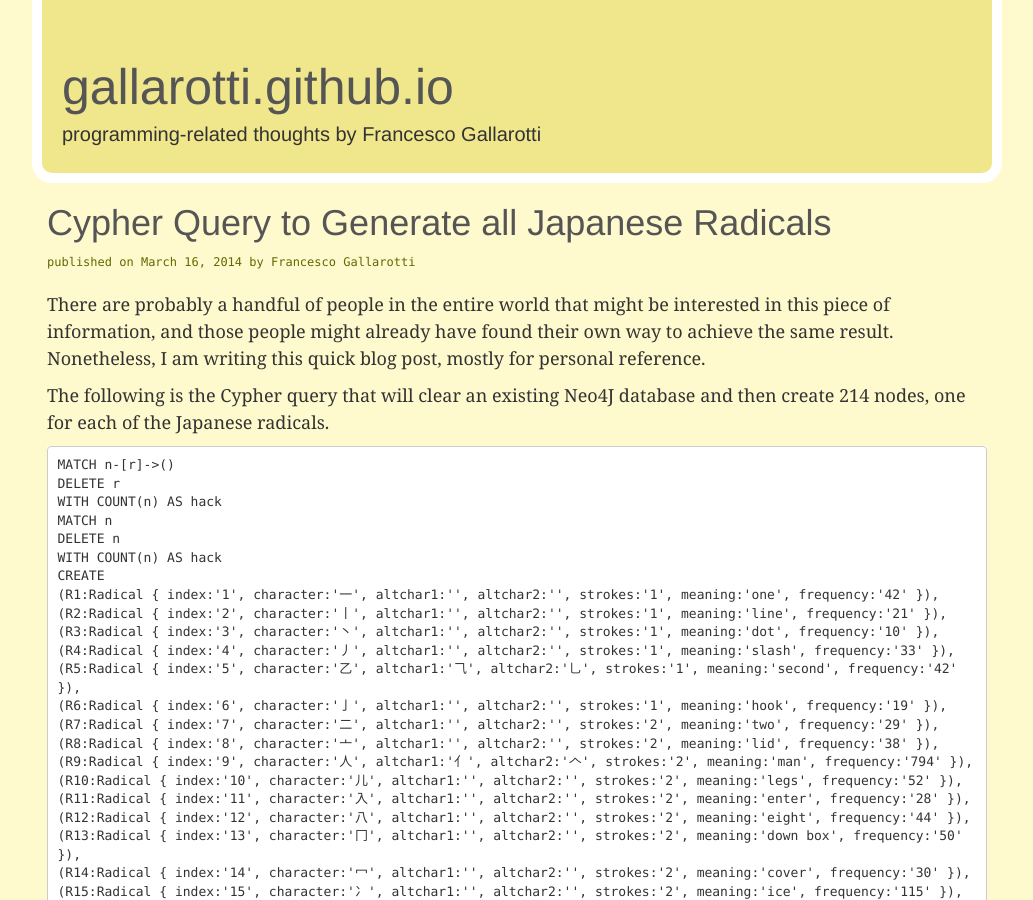
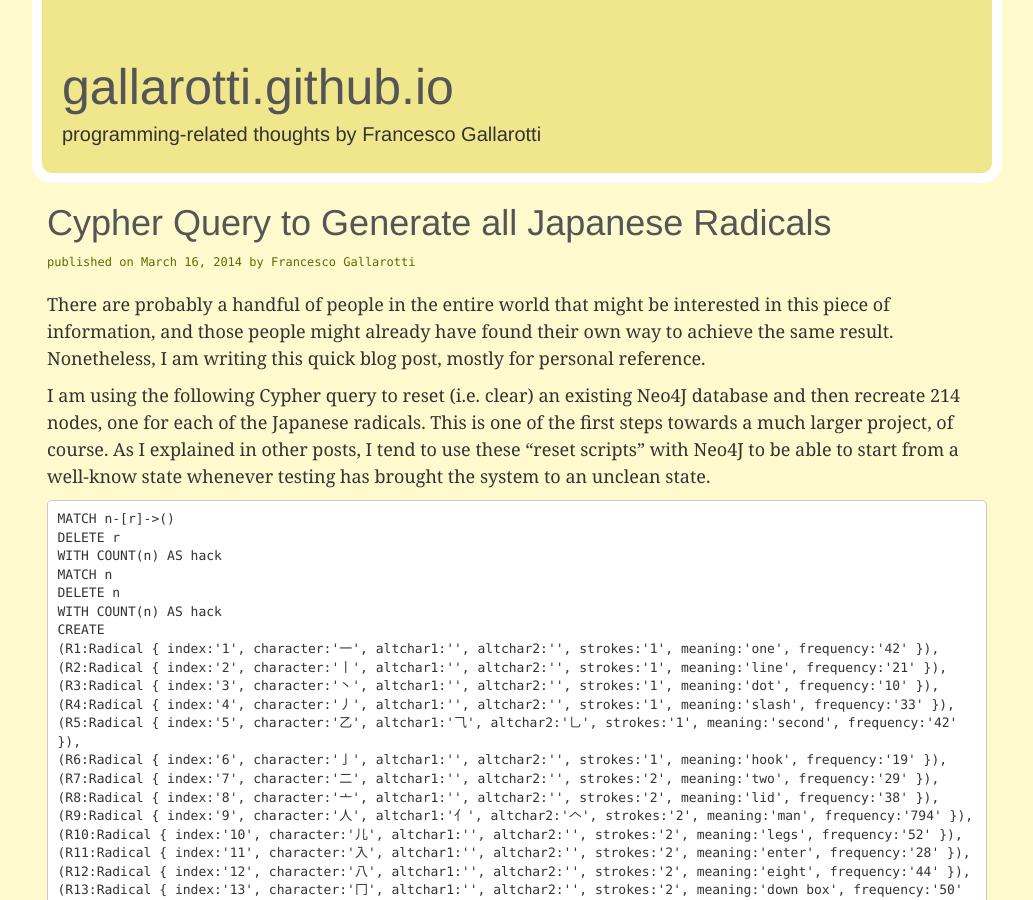
Before and after one commit to gallarotti/gallarotti.github.io, a Jekyll site: the page built from _posts/2014-03-16-cypher-query-to-generate-japanese-radicals.md, in a window 1280 px wide and 900 px high. Shown: the whole window, without its empty margins (123-1156 px from the left). Built offline with Jekyll 4.4.1, drawn with Linux system fonts in a browser that asks for light colours; nearby versions of some CDN libraries; Markdown is read by kramdown in place of the engine named in the settings; comment, search, counter and statistics services are not loaded.

Commit message:
updated blog post

````diff
--- a/_posts/2014-03-16-cypher-query-to-generate-japanese-radicals.md
+++ b/_posts/2014-03-16-cypher-query-to-generate-japanese-radicals.md
@@ -5,7 +5,9 @@
 ---
 There are probably a handful of people in the entire world that might be interested in this piece of information, and those people might already have found their own way to achieve the same result. Nonetheless, I am writing this quick blog post, mostly for personal reference.
 
-The following is the Cypher query that will clear an existing Neo4J database and then create 214 nodes, one for each of the Japanese radicals.
+I am using the following Cypher query to reset (i.e. clear) an existing Neo4J database and then recreate 214 nodes, one for each of the Japanese radicals. This is one of the first steps towards a much larger project, of course.
+As I explained in other posts, I tend to use these "reset scripts" with Neo4J to be able to start from a well-know state whenever testing has brought the system to an unclean state.
+
 
 ```
 MATCH n-[r]->()
````
